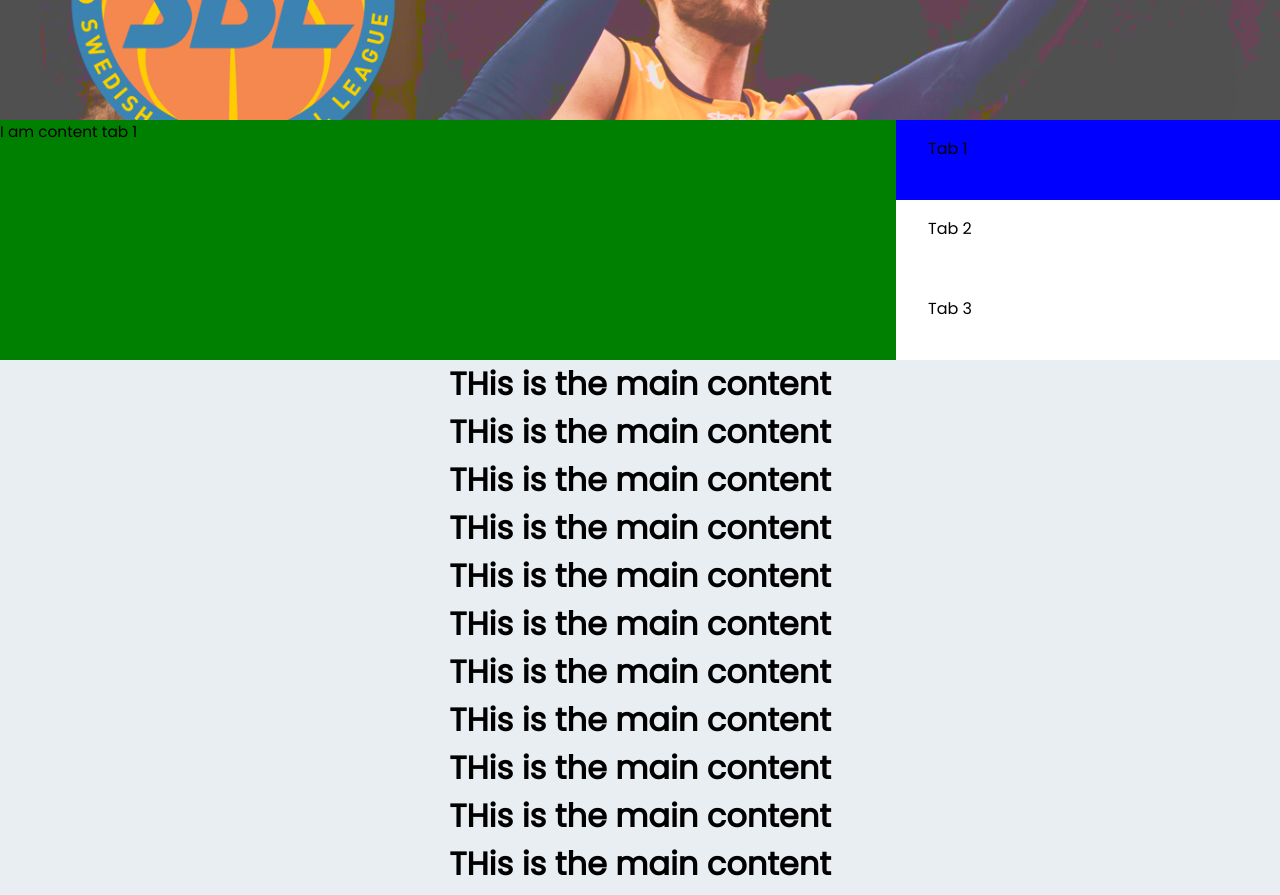
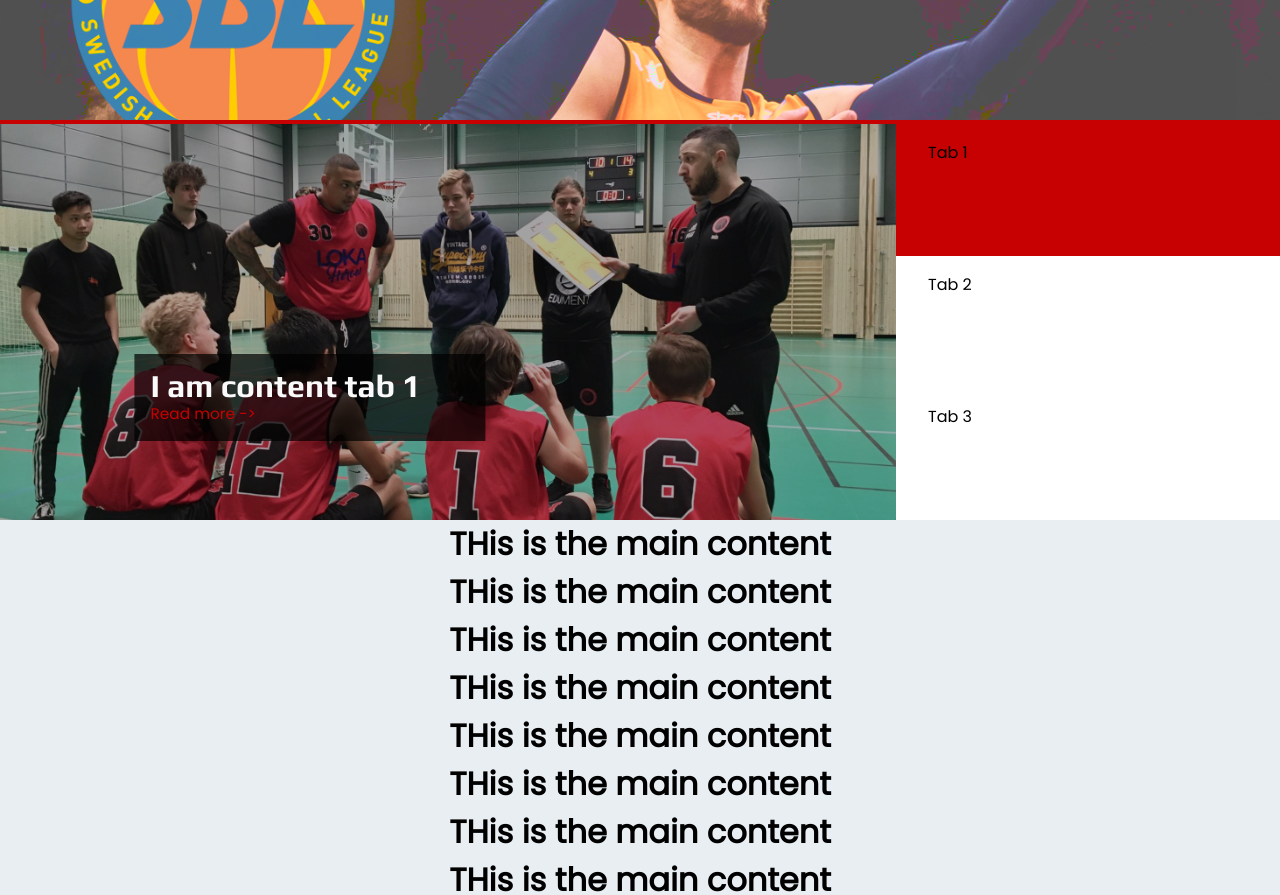
Before and after one commit to stu1612/T4Q, a React (Create React App) app: page /Hem in a window 1280 px wide. Shown: the part 920-1815 px from the top of the page. Built offline with nearby package versions, Linux system fonts and the light colour scheme.

Commit message:
styling tabs container and content with dummy data

```diff
--- a/src/components/Navbar/Style.js
+++ b/src/components/Navbar/Style.js
@@ -25,6 +25,7 @@ export const NavContainer = styled.div`
   justify-content: space-between;
   z-index: 999;
   width: 80%;
+  margin: 0 3rem;
   height: 100%;
 `;
 
--- a/src/components/Tabs_Container/index.js
+++ b/src/components/Tabs_Container/index.js
@@ -1,7 +1,8 @@
 import React, { useState } from "react";
 import styled from "styled-components";
-import { Tab1 } from "../Tabs/Tab_1";
-import { Tab2 } from "../Tabs/Tab_2";
+import img from "../../assets/images/Banner/kids_long.jpg";
+import img2 from "../../assets/images/cards/KIDS_1.png";
+import img3 from "../../assets/images/cards/IMG_1.png";
 
 export const Tabs = () => {
   const [activeTab, setActiveTab] = useState("Tab 1");
@@ -9,21 +10,27 @@ export const Tabs = () => {
   const handleTab1 = (e) => setActiveTab("Tab 1");
   const handleTab2 = (e) => setActiveTab("Tab 2");
   const handleTab3 = (e) => setActiveTab("Tab 3");
-  // const handleTab3 = () => setActiveTab("tab3");
 
   const data = [
-    { tab: "Tab 1", text: "I am content tab 1" },
-    { tab: "Tab 2", text: "I am content tab 2" },
-    { tab: "Tab 3", text: "I am content tab 3" },
+    { tab: "Tab 1", text: "I am content tab 1", img: img },
+    { tab: "Tab 2", text: "I am content tab 2", img: img2 },
+    { tab: "Tab 3", text: "I am content tab 3", img: img3 },
   ];
   return (
     <Container>
-      {/* <Content>{activeTab === "tab1" ? <Tab1 /> : <Tab2 />}</Content> */}
       <Content>
         {data
           .filter((filteredItem) => filteredItem.tab === activeTab)
           .map((item) => (
-            <p>{item.text}</p>
+            <>
+              <Image img={item.img} />
+              <Wrapper>
+                <div>
+                  <h3>{item.text}</h3>
+                  <p>Read more -></p>
+                </div>
+              </Wrapper>
+            </>
           ))}
       </Content>
 
@@ -52,12 +59,13 @@ export const Tabs = () => {
 };
 
 const Container = styled.div`
-  background: pink;
-  height: 30vh;
+  height: 50vh;
   width: 100%;
   display: flex;
   align-items: center;
   flex-direction: row;
+  position: relative;
+  border-top: 4px solid #c70101;
 `;
 
 const List = styled.ul`
@@ -72,20 +80,59 @@ const List = styled.ul`
     background: white;
     width: 30vw;
     height: 100%;
+    cursor: pointer;
+    transition: 0.2s all ease-out;
 
     &:hover {
-      background: #dddddd;
+      background: #222831;
     }
 
     &.active {
-      background: blue;
+      background: #c70101;
     }
   }
 `;
 
 const Content = styled.div`
   display: flex;
-  background: green;
   flex: 1;
   height: 100%;
 `;
+
+const Image = styled.div`
+  background-image: url(${(props) => props.img});
+  background-position: center;
+  background-size: cover;
+  width: 100%;
+  background-color: rgba(0, 0, 0, 0.3);
+  background-blend-mode: multiply;
+`;
+
+const Wrapper = styled.div`
+  position: absolute;
+  height: auto;
+  bottom: 20%;
+  left: 50%;
+  width: 79%;
+  transform: translate(-50%, 0%);
+  div {
+    background: rgba(0, 0, 0, 0.7);
+    height: 100%;
+    width: fit-content;
+    padding: 1rem 4rem 1rem 1rem;
+    position: relative;
+    &::after {
+      content: "";
+      width: 2px;
+      background: yellow;
+      width: 100px;
+      position: absolute;
+    }
+  }
+  h3 {
+    color: #fafafa;
+  }
+  p {
+    color: #c70101;
+  }
+`;
```
